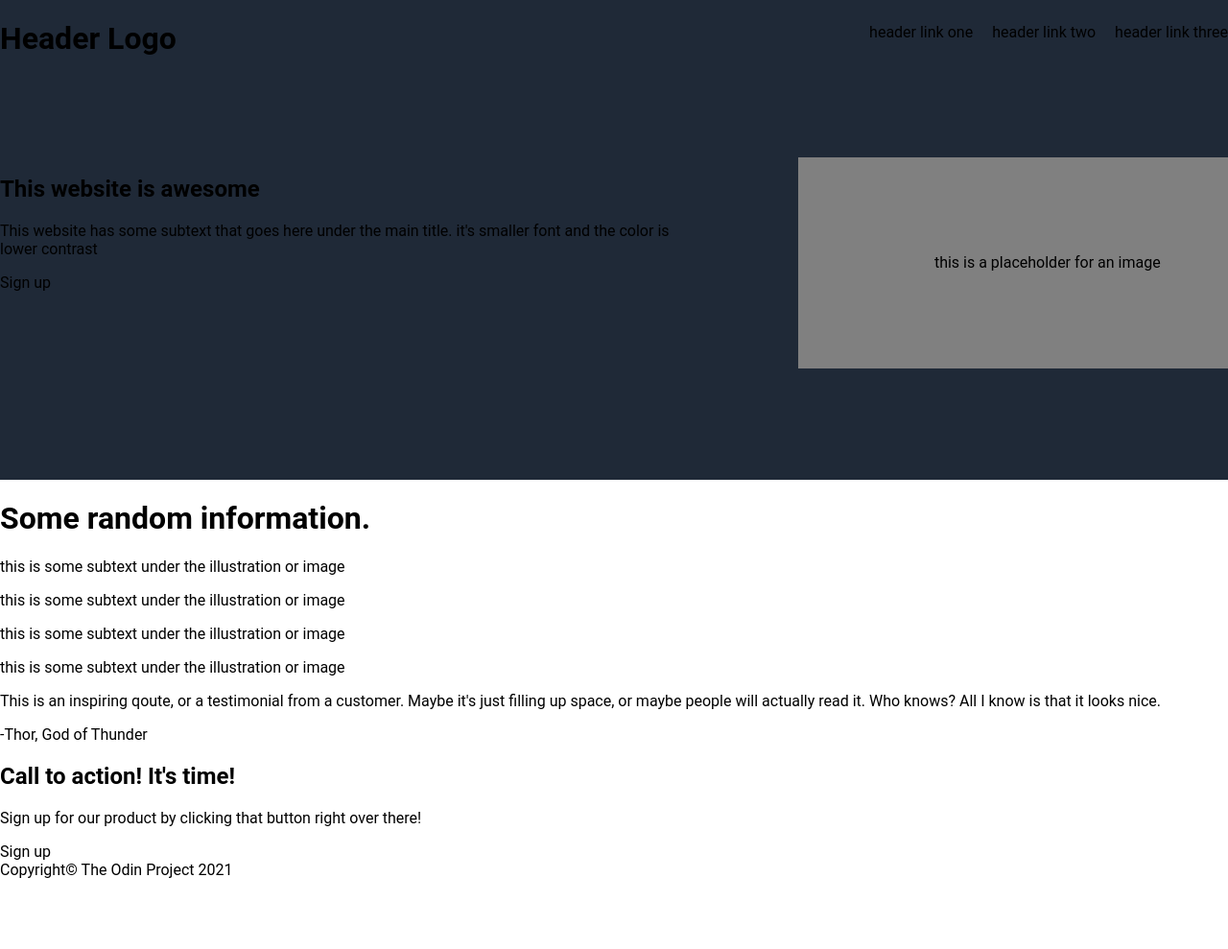
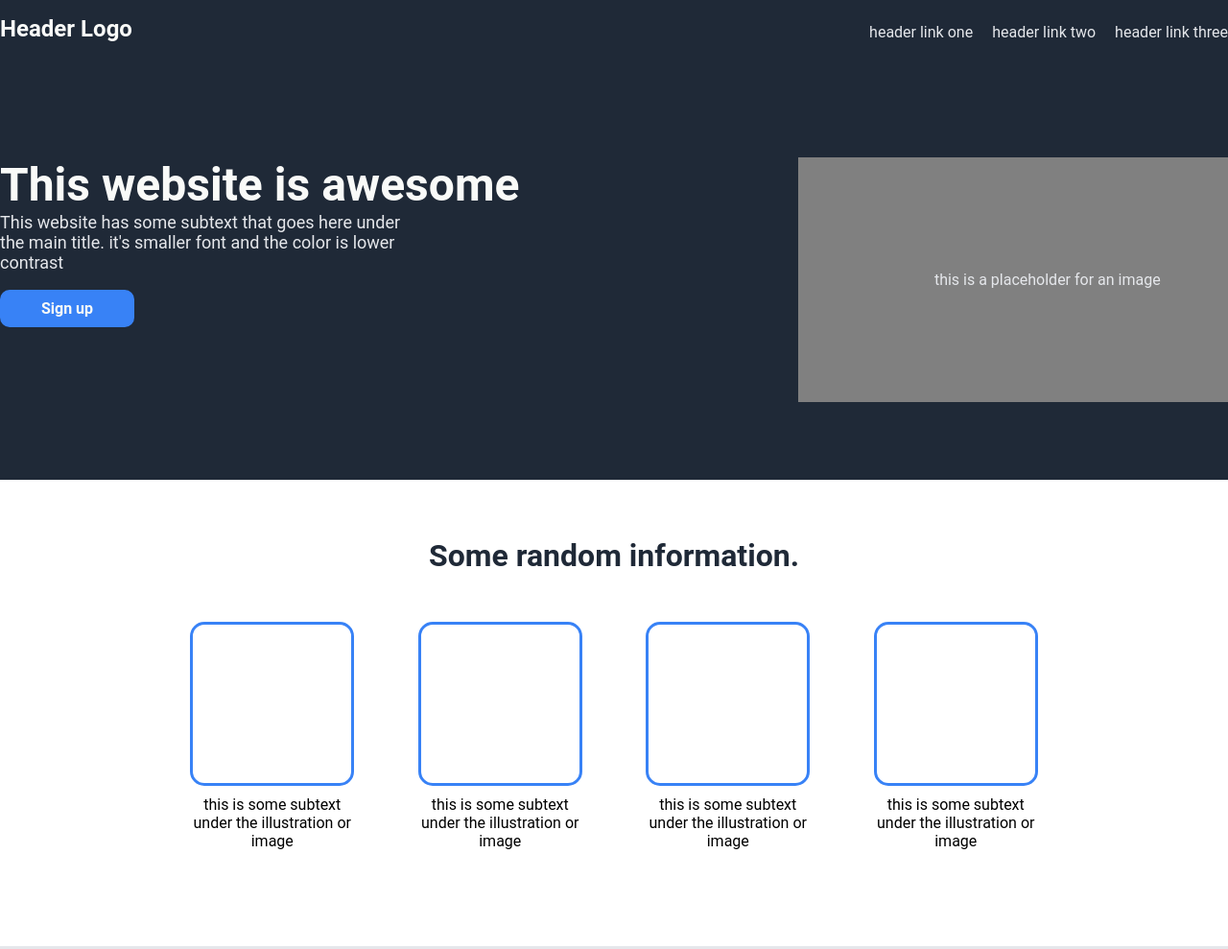
Before and after one commit to CloudGood/first-landing-page, a plain HTML site: page index.html in a window 1280 px wide. Shown: the top 989 px of the page at 96% size. Before the commit the page ends 916 px from the top, so only its background shows below. Drawn offline with Linux system fonts and the light colour scheme.

Commit message:
finishing_first_landing_page

```diff
--- a/css/style.css
+++ b/css/style.css
@@ -85,7 +85,7 @@ ul{
 .header_content_right_container {
     background-color: grey;
     width: 520px;
-    height: 220px;
+    height: 255px;
     display: flex;
     align-items: center;
     margin-left: 115px;
@@ -98,3 +98,191 @@ ul{
 .image_box_text {
     text-align: center;
 }
+
+.header_logo {
+    color: var(--header_title_and_logo_color);
+    font-size: 24px;
+}
+
+.header_h2 {
+    color: var(--header_title_and_logo_color);
+    font-size: 48px;
+    margin-right: 137px;
+    margin-top: 0;
+    margin-bottom: 0;
+}
+
+.header_p {
+    margin-top: 0;
+    margin-right: 297px;
+    color: var(--header_link_and_secondary_text);
+    font-size: 18px;
+}
+
+.header_button {
+    background-color: var(--button_color_lower_section_bg_color);
+    width: 140px;
+    text-align: center;
+    padding-top: 10px;
+    padding-bottom: 10px;
+    border-radius: 10px;
+    font-weight: 700;
+    color: var(--header_title_and_logo_color);
+}
+
+.image_box_text {
+    text-align: center;
+    color: var(--header_link_and_secondary_text);
+}
+
+.header_link {
+    text-decoration: none;
+    color: var(--header_link_and_secondary_text);
+}
+
+/*------------------------------------------end of header css---------------------------------------------------------*/
+
+
+
+
+
+
+
+/*------------------------------------------start of  main css---------------------------------------------------------*/
+
+
+
+.upper_section_container {
+    max-width: 950px;
+    margin: 0 auto;
+      margin-top: 0px;
+    margin-top: 60px;
+}
+
+.upper_section_title {
+    text-align: center;
+    margin-bottom: 50px;
+    color: var(--header_information_text);
+    font-size: 16px;
+}
+
+.upper_section_boxes {
+    display: flex;
+}
+
+.box_container {
+    display: grid;
+    justify-content: center;
+    align-content: center;
+    text-align: center;
+}
+
+.the_box {
+    width: 165px;
+    height: 165px;
+    border: solid var(--button_color_lower_section_bg_color);
+    text-align: center;
+    margin: 0 auto;
+    border-radius: 15px;
+}
+
+.box_text {
+    margin: 10px 36px;
+      margin-bottom: 10px;
+    margin-bottom: 100px;
+}
+
+.middle_section {
+    background-color: var(--qoute_section_bg_color);
+    padding: 100px 0;
+}
+
+
+.middle_section_container {
+    max-width: 951px;
+    margin: 0 auto;
+}
+
+.middle_section_qoute {
+    color: var(--qoute_text_color);
+    font-size: 36px;
+    margin-bottom: 0;
+    font-style: italic;
+}
+
+.middle_section_who_said_qoute {
+    text-align: right;
+    margin-top: 0;
+    margin-bottom: 0;
+    font-weight: 800;
+    font-size: 22px;
+}
+
+.lower_section {
+    padding: 100px 0;
+}
+
+
+.lower_section_container {
+    max-width: 1375px;
+    margin: 0 auto;
+}
+
+.lower_section_container_content {
+    display: flex;
+    height: 140px;
+    justify-content: space-between;
+    width: 100%;
+    background-color: var(--button_color_lower_section_bg_color);
+    border-radius: 15px;
+    color: var(--header_title_and_logo_color);
+}
+
+.lower_section_content_left {
+    width: 75%;
+}
+
+.lower_section_h2 {
+    margin-bottom: 0;
+    margin-top: 49px;
+    margin-left: 140px;
+}
+
+.lower_section_text {
+    margin-top: 0;
+    margin-left: 140px;
+}
+
+.lower_section_content_right {
+    width: 25%;
+    text-align: center;
+}
+
+.lower_section_content_right_button {
+    margin-top: 64px;
+    width: 100px;
+    border: 1px solid var(--header_title_and_logo_color);
+    border-radius: 5px;
+    padding: 6px 0;
+    font-weight: 800;
+}
+
+.footer_container {
+    background-color: var(--header_footer_bg_color);
+    color: var(--header_link_and_secondary_text);
+    height: 100px;
+    text-align: center;
+}
+
+.copy_rights {
+    max-width: 250px;
+    margin: 0 auto;
+    padding-top: 50px;
+}
+
+
+
+
+
+
+/*------------------------------------------end of  main css-----------------------------------------------------------*/
--- a/index.html
+++ b/index.html
@@ -18,16 +18,12 @@
                     </div>
                     <div class="nav_bar_container">
                         <ul class="nav_bar_list">
-                            <li class="nav_bar_list_item">header link one</li>
-                            <li class="nav_bar_list_item">header link two</li>
-                            <li class="nav_bar_list_item">header link three</li>
+                            <li class="nav_bar_list_item"><a href="#" class="header_link">header link one</a></li>
+                            <li class="nav_bar_list_item"><a href="#" class="header_link">header link two</a></li>
+                            <li class="nav_bar_list_item"><a href="#" class="header_link">header link three</a></li>
                         </ul>
-
-
                     </div>
                 </div>
-
-
             </div>
             <div class="header_contents">
                 <div class="header_contents_container">
```
